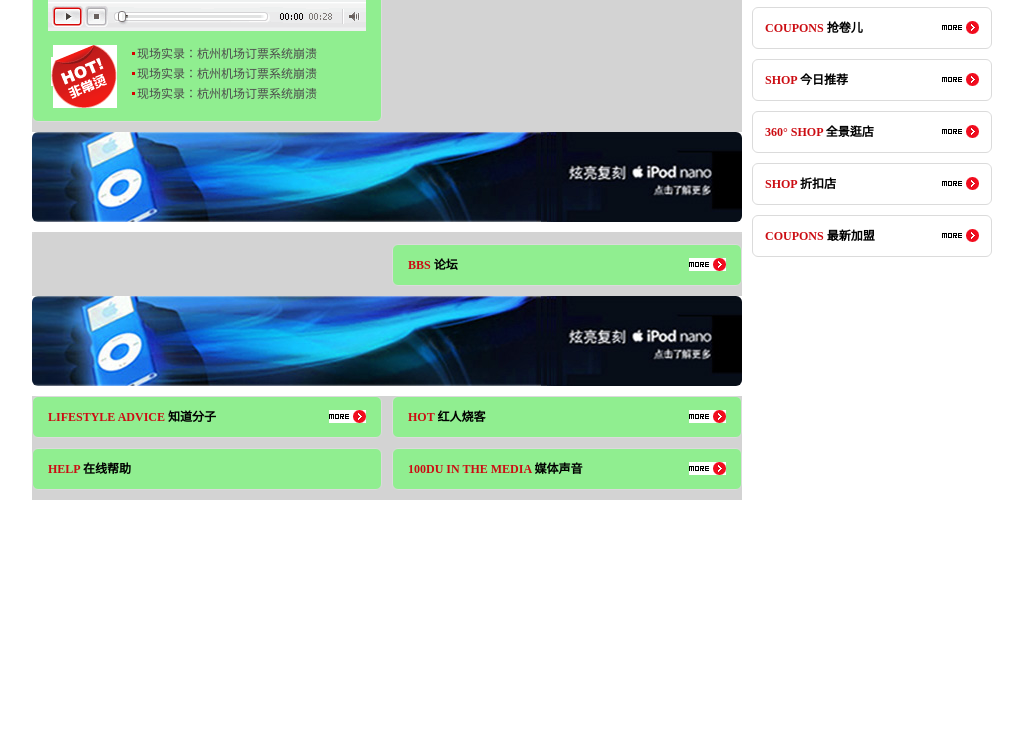
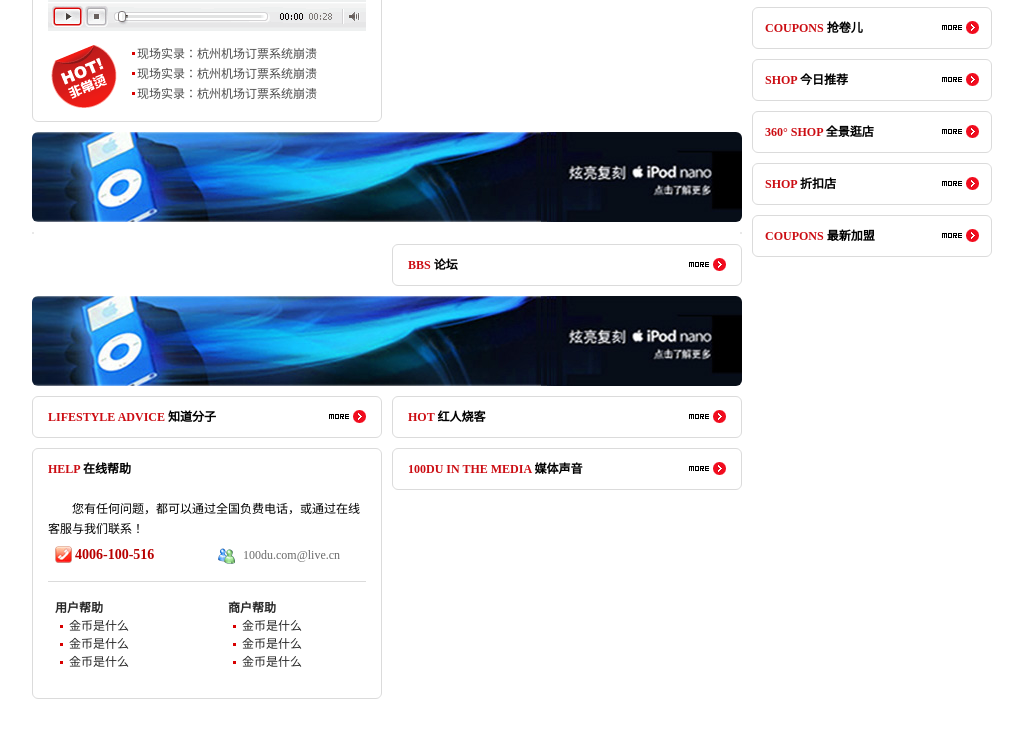
Before and after one commit to a77654135/my_100du, a website: page src/index.html in a window 1280 px wide. Shown: the part 553-1290 px from the top of the page, without its empty margins (128-1151 px from the left). Before the commit the page ends 1053 px from the top, so only its background shows below. Drawn offline with Linux system fonts and the light colour scheme.

Commit message:
在线帮助区域制作

```diff
--- a/src/index.html
+++ b/src/index.html
@@ -136,6 +136,28 @@ DD_belatedPNG.fix('*');
 				<div class="common_title clear">
 					<p class="fl">HELP <span>在线帮助</span></p>
 				</div>
+				<div class="contact">
+					<p class="message">您有任何问题，都可以通过全国负费电话，或通过在线客服与我们联系！
+					</p>
+					<div class="phone_mail">
+						<div class="phone">4006-100-516</div>
+						<div class="mail">100du.com@live.cn</div>
+					</div>
+				</div>
+				<div class="help_info">
+					<ul class="user_help">
+						<li><a href="#" class="ul_header">用户帮助</a></li>
+						<li><a href="#">金币是什么</a></li>
+						<li><a href="#">金币是什么</a></li>
+						<li><a href="#">金币是什么</a></li>
+					</ul>
+					<ul class="corp_help">
+						<li><a href="#" class="ul_header">商户帮助</a></li>
+						<li><a href="#">金币是什么</a></li>
+						<li><a href="#">金币是什么</a></li>
+						<li><a href="#">金币是什么</a></li>
+					</ul>
+				</div>
 			</div>
 			<div class="section fr">
 				<div class="common_title clear">
--- a/src/sass/_base.scss
+++ b/src/sass/_base.scss
@@ -9,7 +9,7 @@ em{font-style:normal;}
 a{text-decoration:none;}
 img{border:none;vertical-align: top;}
 li{list-style: none;}
-body{font-size:12px; font-family:"微软雅黑";}
+body{font-size:12px; font-family:"微软雅黑"; padding-bottom: 30px;}
 
 // reset end
 
--- a/src/sass/main.scss
+++ b/src/sass/main.scss
@@ -1,6 +1,8 @@
 @charset 'utf-8';
 
 @import "_base.scss";
+
+$common_border_color: #dbdbdb;
 
 // mixin
 @mixin common_border($border:1px solid #dbdbdb, $borderRadius: 6px){
@@ -207,14 +209,14 @@
 
 		.main_wrap{
 			padding-bottom: 10px;
-			background-color: lightgray;
+			// background-color: lightgray;
 			.section,.activity,.recommand{
 				@include common_border();
 			}
 			.section{
 				width:318px;
 				padding:0 15px;
-				background-color: lightgreen;
+				// background-color: lightgreen;
 			}
 			.video{
 				h2{
@@ -237,6 +239,75 @@
 						&:hover{text-decoration: underline;}
 						padding-left: 5px;
 						background:url(../img/dot.gif) no-repeat 0 8px;
+					}
+				}
+			}
+			.help{
+				.contact{
+					border-bottom: 1px solid $common_border_color;
+					padding: 10px 0;
+					.message{
+						height: 40px;
+						line-height: 20px;
+						text-indent: 24px;
+					}
+					.phone_mail{
+						height:32px;
+						width:100%;
+						position: relative;
+						.phone{
+							height:32px;
+							line-height: 32px;
+							font-size: 14px;
+							font-weight: bold;
+							color:#b80000;
+							position: absolute;
+							left:7px;
+							top: 0;
+							padding-left: 20px;
+							background: url("../img/help.gif") no-repeat 0 7px;
+						}
+						.mail{
+							height:32px;
+							line-height: 32px;
+							font-size: 12px;
+							color:#696969;
+							position: absolute;
+							left: 170px;
+							top: 0;
+							padding-left: 25px;
+							background: url("../img/help.gif") no-repeat 0 -35px;
+						}
+					}
+				}
+				.help_info{
+					width:100%;
+					height:116px;
+					position: relative;
+					li{
+						height:18px;
+						line-height: 18px;
+						a{
+							color:#292929;
+							padding-left: 14px;
+							background: url("../img/dot.gif") no-repeat 5px 6px;
+							&.ul_header{
+								font-weight: bold;
+								padding-left: 0;
+								background-image: none;
+							}
+							&:hover{text-decoration: underline;}
+						}
+					}
+					.user_help{
+						position: absolute;
+						left: 7px;
+						top: 17px;
+					}
+					.corp_help{
+						position: absolute;
+						left: 180px;
+						top: 17px;
 					}
 				}
 			}
```
Also changed, not shown: src/css/main.css.
